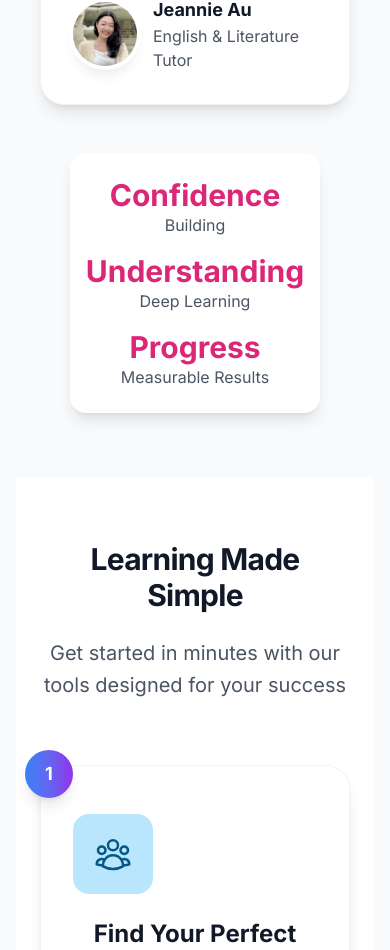
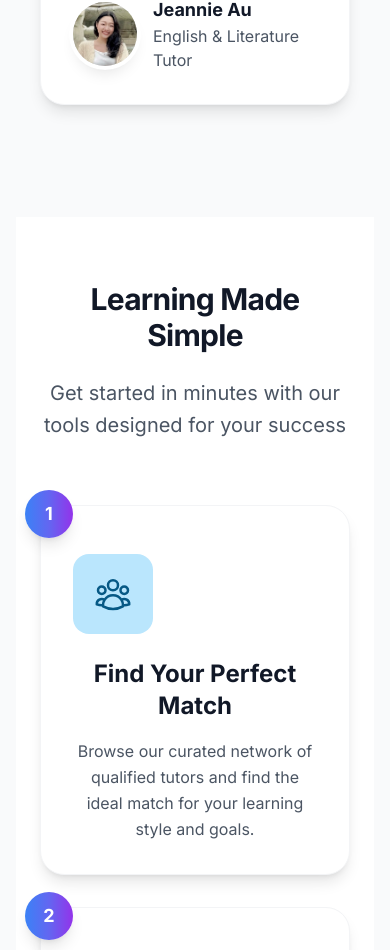
Before and after one commit to Thomas-Barry1/TeachGenieTutoringPlatform, a Next.js app in the folder teachgenie-platform/: page / in a window 390 px wide. Shown: the part 2575-3525 px from the top of the page. Built offline with nearby package versions, Linux system fonts and the light colour scheme; no server answers.

Commit message:
Make student achievement section at bottom of review section hidden for small screens

```diff
--- a/teachgenie-platform/src/app/page.tsx
+++ b/teachgenie-platform/src/app/page.tsx
@@ -205,8 +205,8 @@ export default function Home() {
             ))}
           </div>
 
-          {/* What students achieve */}
-          <div className="text-center">
+          {/* What students achieve/ hidden for small screens*/}
+          <div className="text-center hidden md:block">
             <div className="inline-flex flex-col sm:flex-row items-center space-y-4 sm:space-y-0 sm:space-x-8 bg-white rounded-2xl px-4 sm:px-8 py-6 shadow-lg">
               <div className="text-center">
                 <div className="text-3xl sm:text-3xl font-bold text-pink-600">Confidence</div>
```
